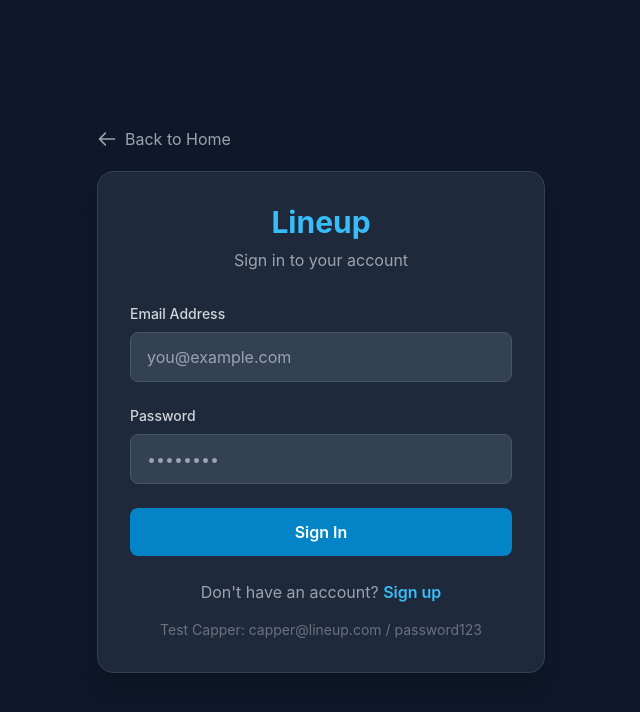
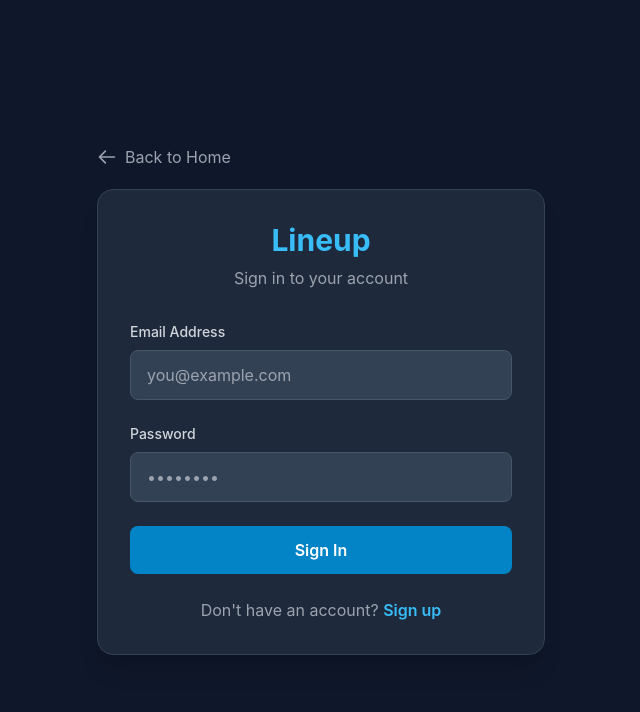
Before and after one commit to tsarv14/lineup, a Next.js app in the folder client/: page /login in a window 1280 px wide. Shown: the top 712 px of the page, without its empty margins (319-959 px from the left). Built offline with nearby package versions, Linux system fonts and the light colour scheme; no server answers.

Commit message:
Remove test credentials from login page and update error message

```diff
--- a/client/app/login/page.tsx
+++ b/client/app/login/page.tsx
@@ -58,7 +58,7 @@ export default function Login() {
       let errorMessage = 'Login failed. Please try again.'
 
       if (error.code === 'ERR_NETWORK' || error.message?.includes('Network Error')) {
-        errorMessage = 'Cannot connect to server. Make sure the backend is running on port 5001.'
+        errorMessage = 'Cannot connect to server. Please try again later.'
       } else if (error.response?.data?.message) {
         errorMessage = error.response.data.message
       } else if (error.message) {
@@ -146,9 +146,6 @@ export default function Login() {
                 Sign up
               </Link>
             </p>
-            <p className="text-sm text-gray-500 mt-4">
-              Test Capper: capper@lineup.com / password123
-            </p>
           </div>
         </div>
       </div>
```
